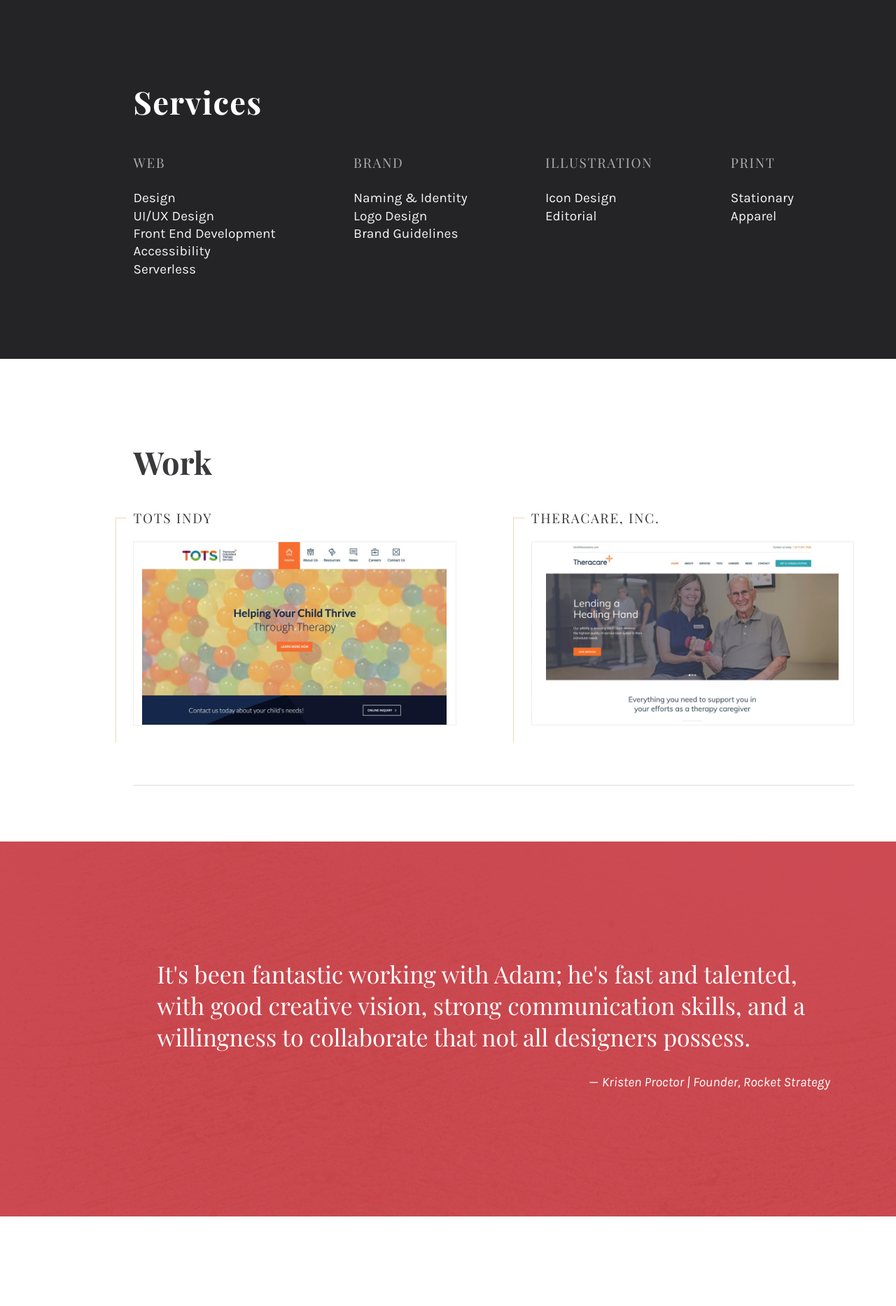
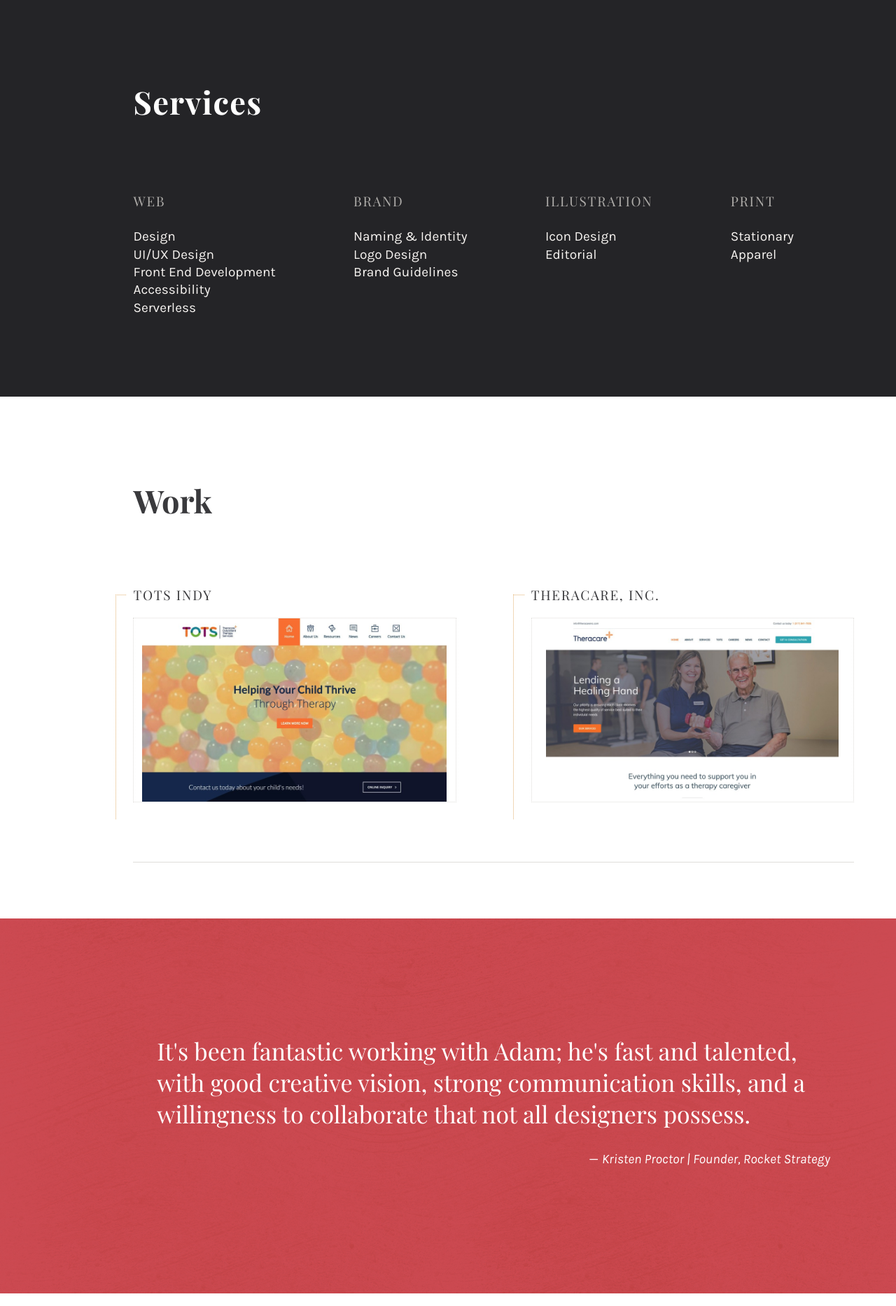
Before and after one commit to claxondesignco/claxondesignco.github.io, a Jekyll site: the page built from index.html, in a window 1280 px wide. Shown: the part 857-2724 px from the top of the page at 70% size. Built offline with Jekyll 4.4.1, drawn with Linux system fonts in a browser that asks for light colours; nearby versions of some CDN libraries; comment, search, counter and statistics services are not loaded.

Commit message:
Adjusted spacing on h2 elements to add whitespace to site; Added styles sketch backg round.

```diff
--- a/_sass/_base.sass
+++ b/_sass/_base.sass
@@ -98,12 +98,12 @@
   letter-spacing: .01em
   color: var(--gold)
   -webkit-font-smoothing: antialiased
-  margin: 0 0 ms(1)
+  margin: 0 0 ms(5)
 
 h2
   font-size: ms(3)
   line-height: ms(5)
-  margin: 0 0 ms(1)
+  margin: 0 0 ms(5)
   font-family: $serif
   font-weight: 700
   color: var(--black-t1)
@@ -186,6 +186,14 @@
 .concrete
   background-image: url(/assets/images/concrete_grain.jpg)
   background-blend-mode: multiply
+  background-size: cover
+  background-position: center
+
+.sketch
+  background-image: url(/assets/images/sketch.jpg)
+  background-blend-mode: multiply
+  background-size: cover
+  background-position: center
 
 .clearfix::after
   content: ""
--- a/_sass/_forms.sass
+++ b/_sass/_forms.sass
@@ -18,9 +18,6 @@
   font-family: $sans
   color: $black-t4
 
-  h2
-    margin-bottom: .25em
-
   &:hover
     color: $black-s1
 
@@ -28,9 +25,6 @@
   margin: 0 0 ms(1)
   text-align: left
   max-width: ms(14)
-
-  h2
-    margin-bottom: ms(0)
 
   div
     margin: ms(1) 0
```
Also changed, not shown: assets/images/sketch.jpg (added).
